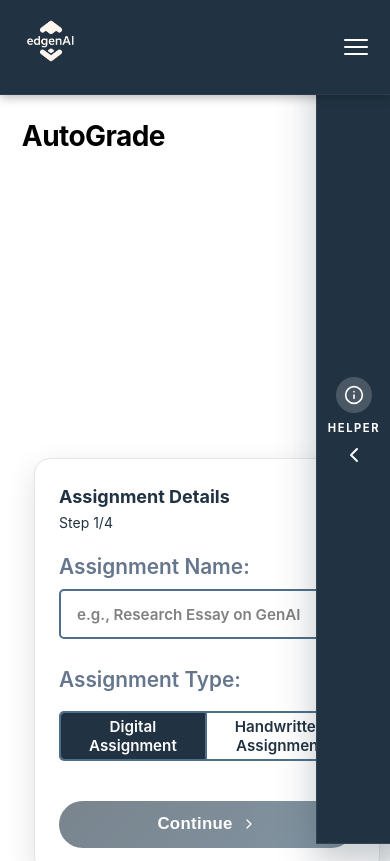
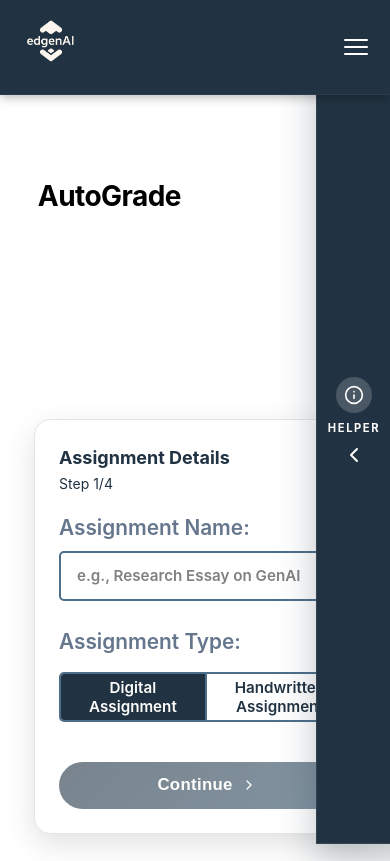
Before and after one commit to abhimishhra29/ed_AI_frontend, a Next.js app in the folder frontend/: page /auto-grading-wizard in a window 390 px wide. Shown: the top 861 px of the page. Built offline with nearby package versions, Linux system fonts and the light colour scheme.

Commit message:
AutoGrade Heading and backbutton position

```diff
--- a/frontend/src/app/auto-grading-wizard/page.tsx
+++ b/frontend/src/app/auto-grading-wizard/page.tsx
@@ -360,7 +360,7 @@ function CombinedAutoGradingWizard() {
       <div className="auto-grading-wizard">
         <Header step={step} />
 
-        <div className="wizard-top-buttons">
+        <div className={`wizard-top-buttons ${step === 2 ? 'wizard-top-buttons-step-two' : ''}`}>
           {step !== 1 && (
             <button type="button" onClick={handleBack} className="back-button">
               <ChevronLeft size={18} />
@@ -408,7 +408,7 @@ function CombinedAutoGradingWizard() {
 
 function Header({ step }: { step: WizardStep }) {
   return (
-    <header className="wizard-header">
+    <header className={`wizard-header ${step === 1 || step === 2 ? 'wizard-header-step-one' : ''} ${step === 2 ? 'wizard-header-step-two' : ''}`}>
       <h1>AutoGrade</h1>
     </header>
   );
--- a/frontend/src/styles/pages/AutoGradingWizard.css
+++ b/frontend/src/styles/pages/AutoGradingWizard.css
@@ -198,6 +198,46 @@
   letter-spacing: -0.02em;
   margin: 0;
   text-align: left;
+}
+
+/* Step 1 & Step 2 - Position AutoGrade title to the left and slightly below */
+.wizard-header-step-one {
+  position: relative;
+}
+
+.wizard-header-step-one h1 {
+  position: absolute;
+  left: calc(50% - 500px); /* Position further to the left */
+  top: 80px; /* Slightly below the original position */
+  transform: translateX(0);
+}
+
+/* Step 2 - Move AutoGrade title higher */
+.wizard-header-step-two h1 {
+  top: 40px; /* Higher position for step 2 */
+}
+
+@media (max-width: 1024px) {
+  .wizard-header-step-one h1 {
+    left: calc(50% - min(55vw, 500px));
+    top: 70px;
+  }
+
+  .wizard-header-step-two h1 {
+    top: 35px;
+  }
+}
+
+@media (max-width: 768px) {
+  .wizard-header-step-one h1 {
+    left: 1rem;
+    top: 60px;
+    font-size: 36px;
+  }
+
+  .wizard-header-step-two h1 {
+    top: 30px;
+  }
 }
 
 .wizard-step-count {
@@ -3502,6 +3542,32 @@ h4, h5 {
   min-height: 80px;
 }
 
+/* Step 2 - Position back button directly below AutoGrade heading */
+.wizard-top-buttons-step-two {
+  position: relative;
+}
+
+.wizard-top-buttons-step-two .back-button {
+  position: absolute;
+  left: calc(50% - 500px); /* Aligned with AutoGrade title */
+  top: 70px; /* Right below the AutoGrade title with reduced gap */
+  transform: translateX(0);
+}
+
+@media (max-width: 1024px) {
+  .wizard-top-buttons-step-two .back-button {
+    left: calc(50% - min(55vw, 500px));
+    top: 85px;
+  }
+}
+
+@media (max-width: 768px) {
+  .wizard-top-buttons-step-two .back-button {
+    left: 1rem;
+    top: 75px;
+  }
+}
+
 /* Reduce spacing for steps 1, 2, and 4 (not step 3 which has special layout) */
 .wizard-stage:has(.wizard-step-one),
 .wizard-stage:has(.wizard-step-two),
```
